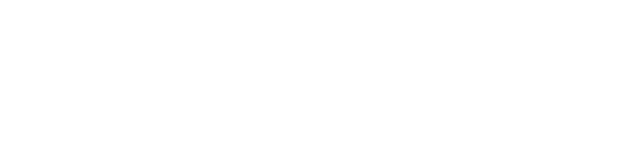
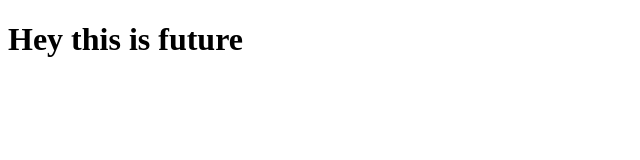
Before and after one commit to ashpakmulani1101/Book-Stall-Pay-Check-Calculator, a plain HTML site: page contact.html in a window 1280 px wide. Shown: the whole page, without its empty margins (0-640 px from the left). Drawn offline with Linux system fonts and the light colour scheme.

Commit message:
Added future

```diff
--- a/contact.html
+++ b/contact.html
@@ -7,6 +7,9 @@
     <title>Document</title>
 </head>
 <body harry>
+    <h1>
+        Hey this is future
+    </h1>
 
 </body>
 </html>
```
